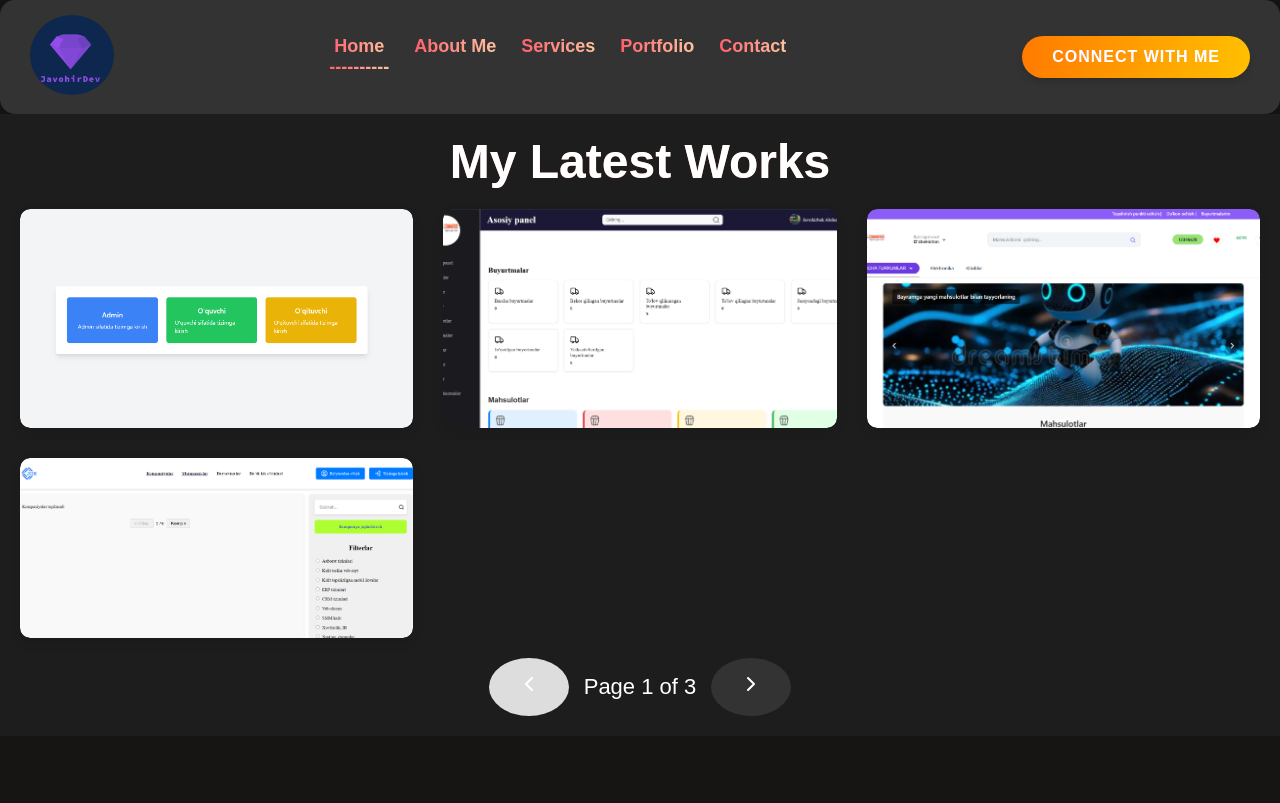
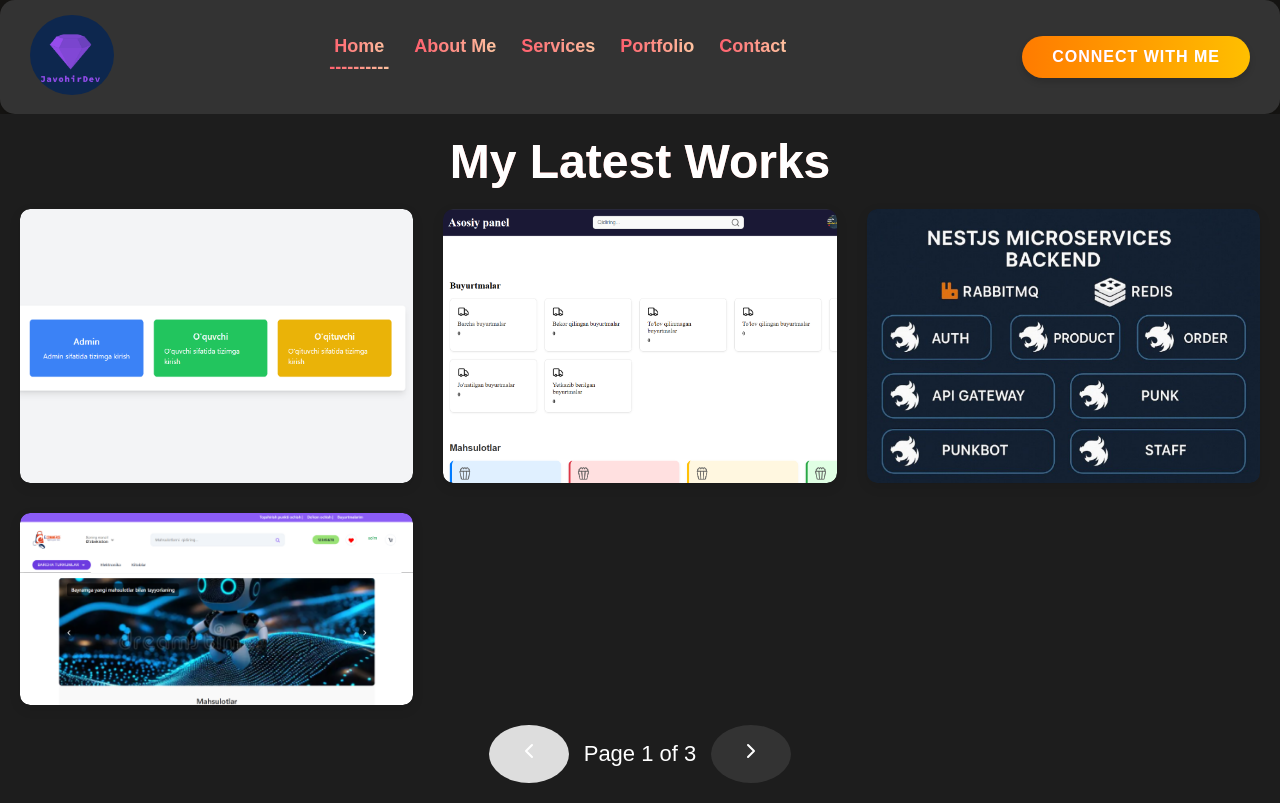
Before and after one commit to javohirbackendDeveloper/my_portfolio_website, a React (Vite) app: page /#/work in a window 1280 px wide. Built offline with nearby package versions, Linux system fonts and the light colour scheme.

Commit message:
added tezbuy backend

```diff
--- a/src/components/myWork/myWork.js
+++ b/src/components/myWork/myWork.js
@@ -17,13 +17,20 @@ export const projects = [
     order: 8,
   },
   {
+    id: "10",
+    name: "TezBuy e-commerce backend with microservices",
+    image: "./tezbuyBackend.png",
+    gitHubUrl: "https://github.com/javohirbackendDeveloper/e-commerce-backend",
+    order: 10,
+  },
+  {
     id: "9",
     name: "Tezbuy main website",
     image: "./tezbuyMainWebsite.png",
     url: "https://tezbuy-user-panel.vercel.app/",
     gitHubUrl:
       "https://github.com/javohirbackendDeveloper/e-commerce-user-panel",
-    order: 9,
+    order: 10,
   },
   {
     id: "2",
```
Also changed, not shown: public/tezbuyBackend.png (added).
